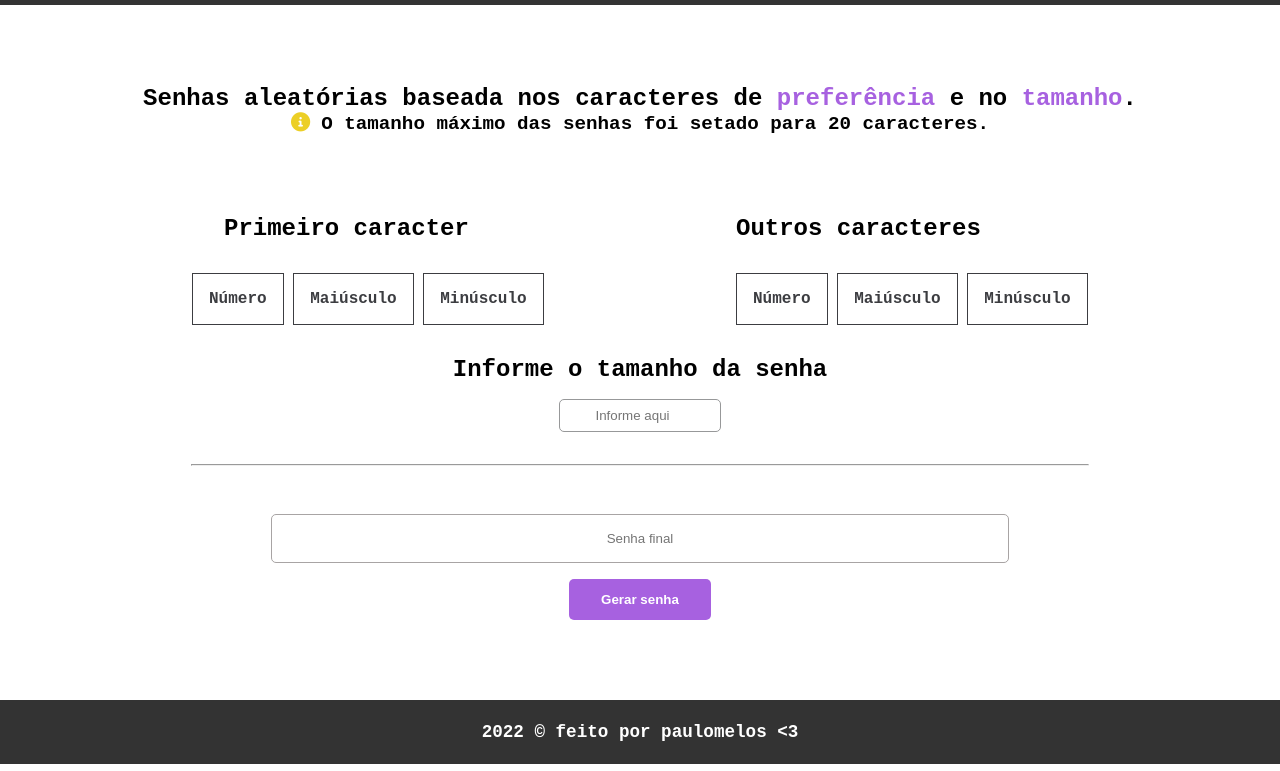
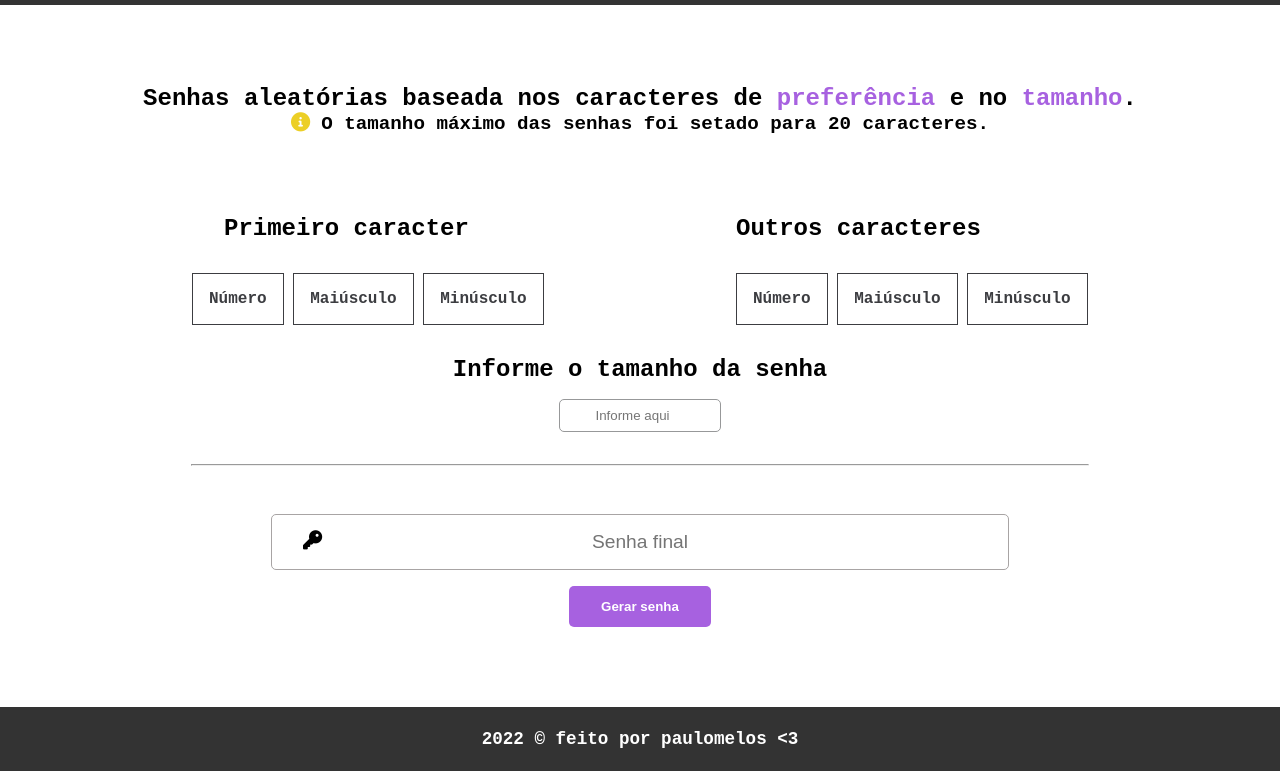
Before and after one commit to pauloesmelos/password-generator, a plain HTML site: page index.html in a window 1280 px wide. Shown: the part 91-862 px from the top of the page. Drawn offline with Linux system fonts and the light colour scheme.

Commit message:
change in the result input

```diff
--- a/index.html
+++ b/index.html
@@ -59,6 +59,7 @@
             </section>
             <hr class="hr-final">
             <section class="result">
+                <i class="fa-solid fa-key"></i>
                 <input type="text" id="return" name="return" placeholder="Senha final" contenteditable="false">
                 <button class="button-gerar">Gerar senha</button>
             </section>
--- a/style.css
+++ b/style.css
@@ -142,6 +142,14 @@ input[type=radio]:checked + label{
 .result{
     width: 100%;
     text-align: center;
+    position: relative;
+    font-size: 1.2rem;
+}
+.fa-key{
+    position: absolute;
+    margin: 0;
+    padding: 4rem 2rem;
+    font-size: 1.2rem;
 }
 .result input[type=text]{
     width: 20%;
@@ -150,6 +158,7 @@ input[type=radio]:checked + label{
     padding: 1rem 15rem;
     border: 1px solid rgb(168, 164, 164);
     border-radius: 5px;
+    font-size: 1.2rem;
 }
 .button-gerar{
     display: block;
```
